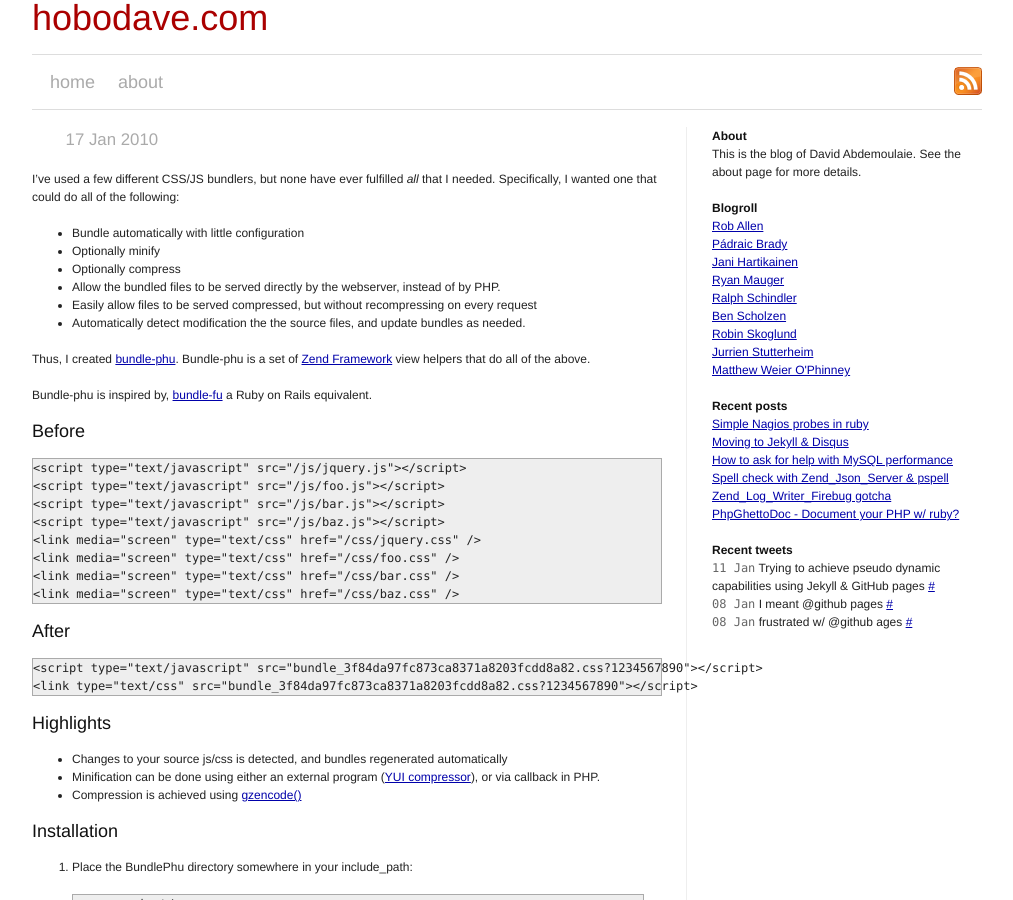
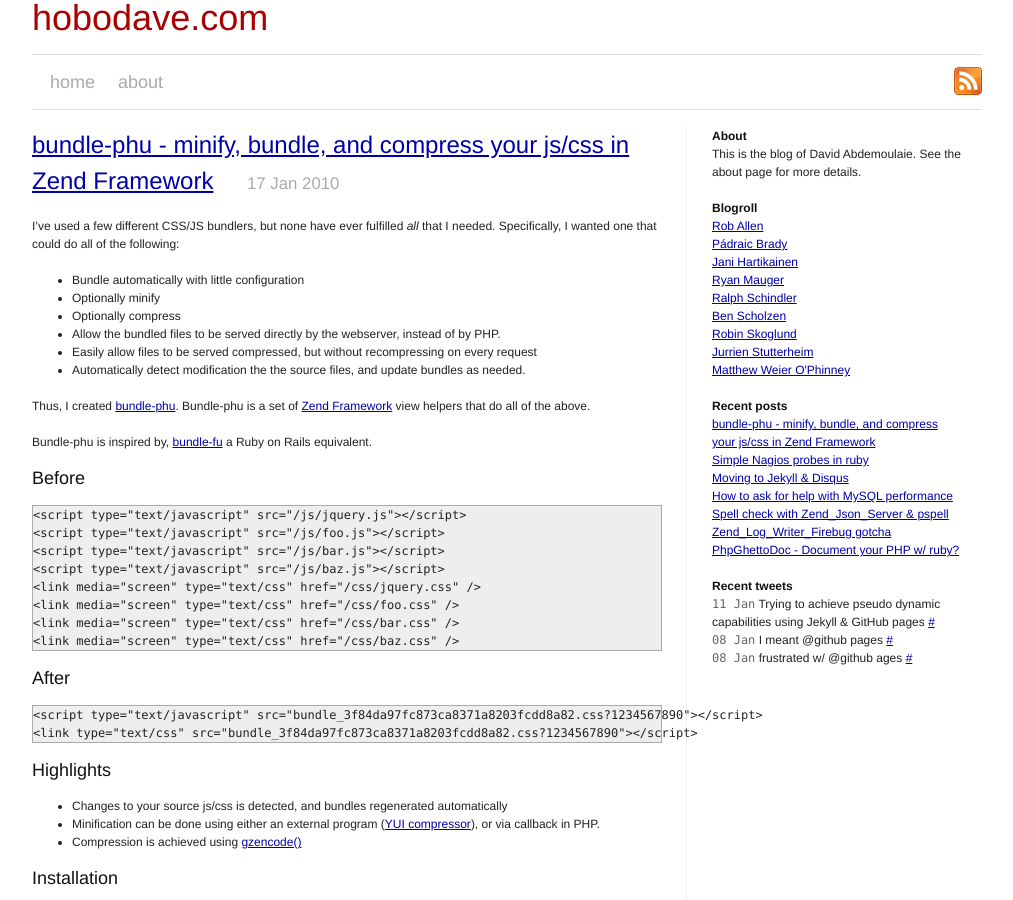
Before and after one commit to hobodave/hobodave.github.com, a Jekyll site: the page built from index.html, in a window 1280 px wide and 900 px high. Shown: the whole window, without its empty margins (133-1146 px from the left). Built offline with Jekyll 4.4.1, drawn with Linux system fonts in a browser that asks for light colours; Markdown is read by kramdown in place of the engine named in the settings; comment, search, counter and statistics services are not loaded.

Commit message:
Fixing syntax error

```diff
--- a/_posts/2010-01-17-bundle-phu-compress-your-js-css-in-zend-framework.markdown
+++ b/_posts/2010-01-17-bundle-phu-compress-your-js-css-in-zend-framework.markdown
@@ -1,6 +1,6 @@
 ---
 layout: post
-title: bundle-phu: minify, bundle, and compress your js/css in Zend Framework
+title: bundle-phu - minify, bundle, and compress your js/css in Zend Framework
 tags: [zend framework, css, javascript, bundle-phu]
 ---
 
```
